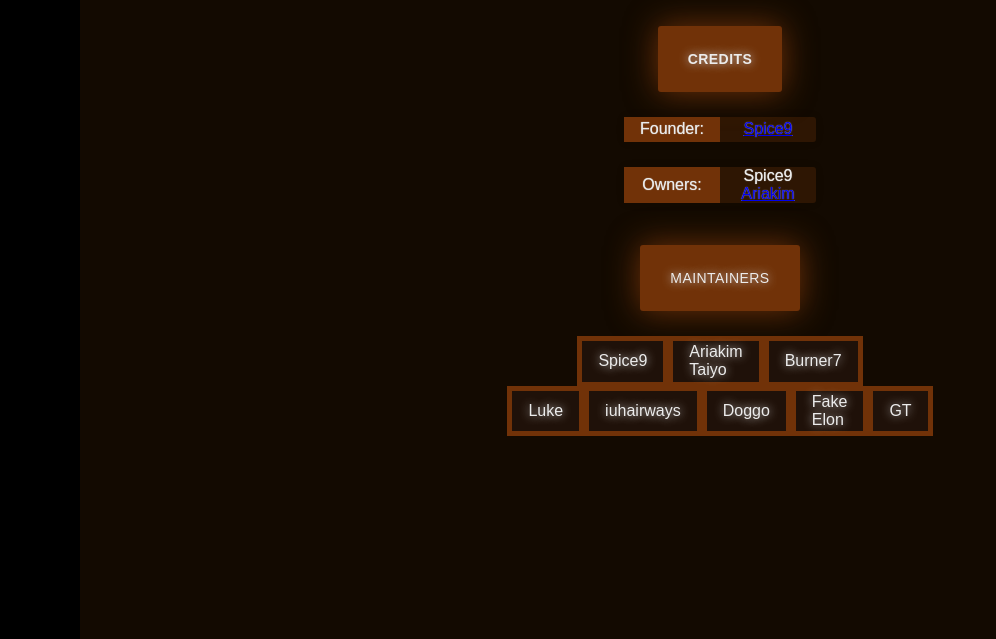
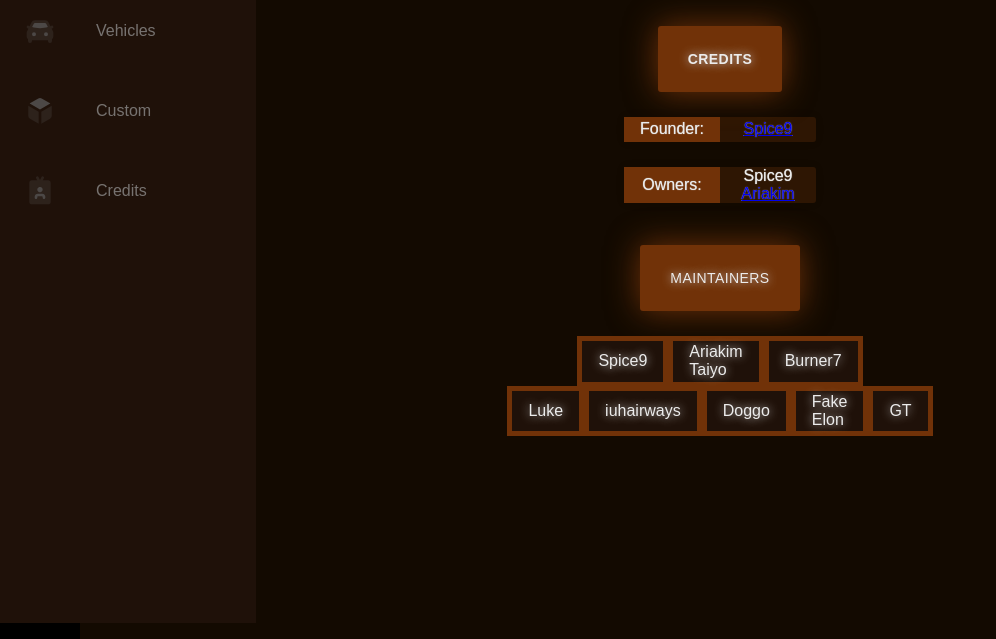
Before and after one commit to Ariakim-Taiyo/MLUI, a plain HTML site: page credits.html in a window 1280 px wide. Shown: the part 177-816 px from the top of the page, without its empty margins (0-996 px from the left). Drawn offline with Linux system fonts and the light colour scheme; the site is published under a folder, as on GitHub Pages, so addresses that start at the root find nothing; no server answers.

Commit message:
Update credits.html

```diff
--- a/credits.html
+++ b/credits.html
@@ -9,7 +9,7 @@
 </head>
 
 <body>
-  <script type=module src="/nav.js"></script>
+  <script type=module src="nav.js"></script>
   <navigator-bar></navigator-bar>
   <main>
     <div class="container">
```
